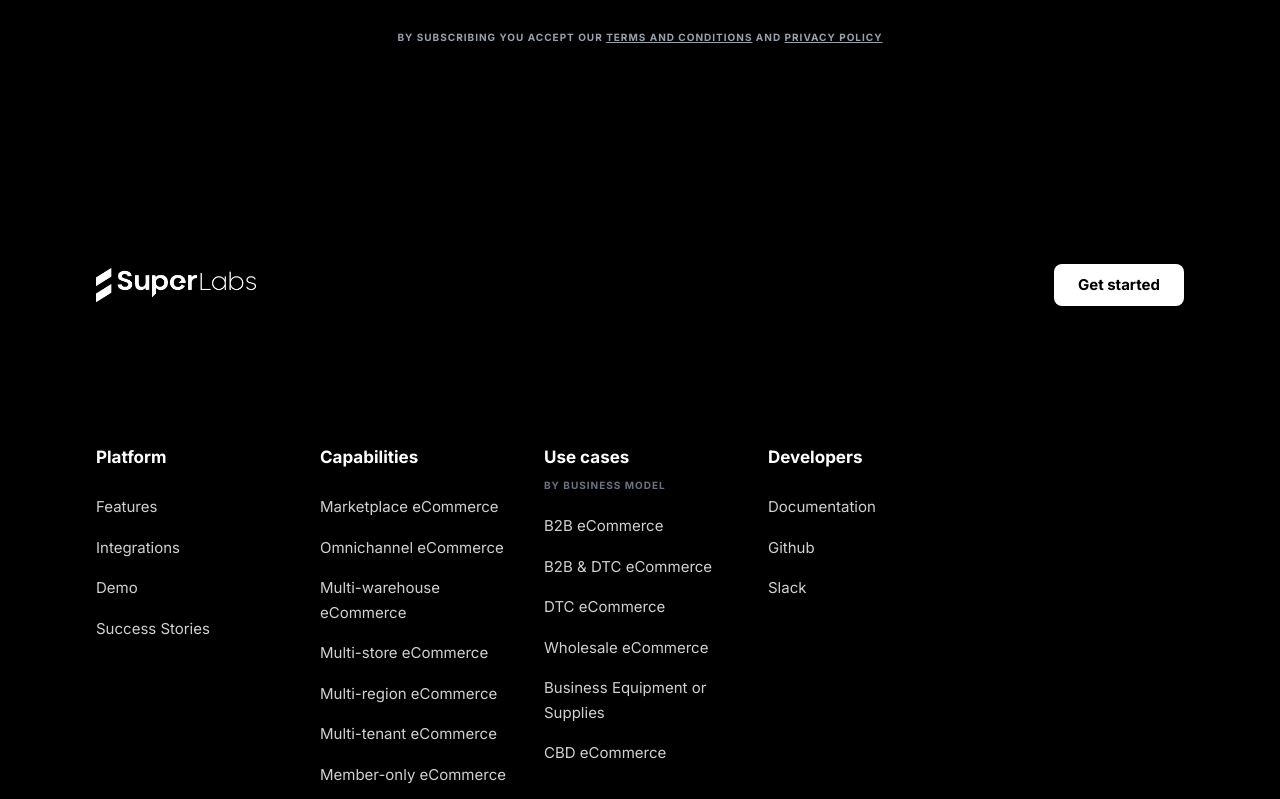
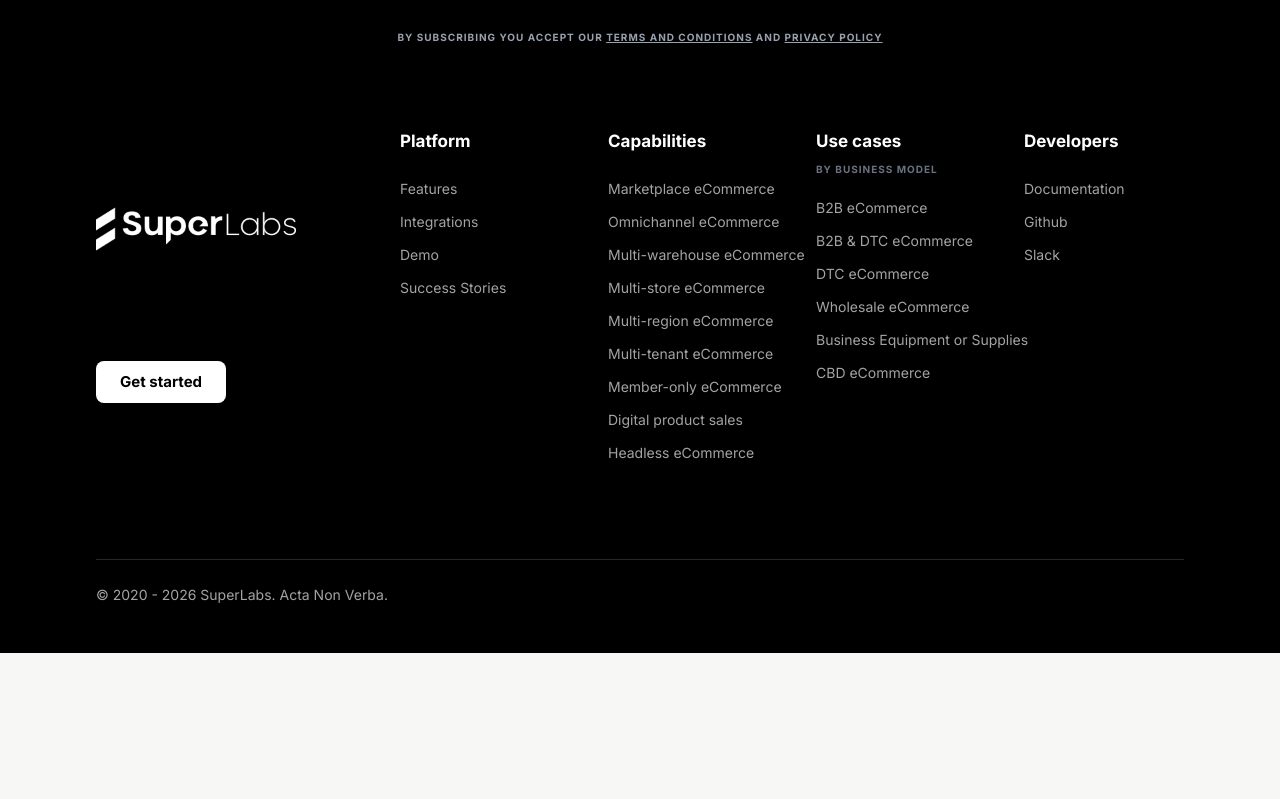
Before and after one commit to chinraj454565/gitnewsupercommerce, a Next.js app: page / in a window 1280 px wide. Shown: the part 10381-11180 px from the top of the page. After the commit the page ends 11034 px from the top, so only its background shows below. Built offline with nearby package versions, Linux system fonts and the light colour scheme.

Commit message:
new footer

```diff
--- a/src/layout/footer.tsx
+++ b/src/layout/footer.tsx
@@ -5,7 +5,7 @@ import Link from "next/link";
 import { useState } from "react";
 
 const Footer = () => {
-  // State to control the Floating Action Button (FAB) menu
+  // State to control the Floating Action Button (FAB) menu for mobile/desktop
   const [isChatOpen, setIsChatOpen] = useState(false);
 
   const data = {
@@ -21,14 +21,11 @@ const Footer = () => {
       {/* --- Top CTA Section --- */}
       <section className="relative w-full pt-24 pb-0 px-6 overflow-hidden bg-[#F3F3F3]">
         <div className="max-w-4xl mx-auto text-center relative z-10">
-          {/* Main Heading */}
           <h2 className="text-4xl md:text-5xl lg:text-6xl font-semibold text-[#111827] leading-tight mb-10">
             {data.heading}
           </h2>
 
-          {/* Button Group */}
           <div className="flex flex-row justify-center gap-4 mb-20 w-full px-4 max-w-md mx-auto">
-            {/* Primary */}
             <Link
               href="#"
               className="flex-1 text-center bg-[#0B192E] text-white text-[16px] font-semibold hover:bg-[#132c4d] hover:rounded-[28px] transition-all duration-300 leading-[24px] px-[24px] py-[14px] rounded-[12px] hover:opacity-90"
@@ -36,7 +33,6 @@ const Footer = () => {
               {data.primaryBtnText}
             </Link>
 
-            {/* Secondary */}
             <Link
               href="#"
               className="flex-1 text-center bg-white text-[#0B192E] text-[16px] font-semibold hover:bg-[#132c4d] hover:text-white hover:rounded-[28px] transition-all duration-300 leading-[24px] px-[24px] py-[14px] rounded-[12px] border border-[#E5E7EB] shadow-sm"
@@ -46,7 +42,6 @@ const Footer = () => {
           </div>
         </div>
 
-        {/* Decorative Bottom Shape */}
         <div className="relative w-full h-[200px] md:h-[350px] mt-12">
           <Image
             src={data.bgImage}
@@ -59,14 +54,12 @@ const Footer = () => {
       </section>
 
       {/* --- Newsletter Section --- */}
-      <section className="bg-black text-white py-24 px-6 text-center">
+      <section className="bg-black text-white pt-24 pb-20 px-6 text-center">
         <div className="max-w-4xl mx-auto">
-          {/* Main Heading */}
           <h2 className="text-4xl md:text-5xl lg:text-6xl font-medium mb-12 tracking-tight">
             Get the latest to your inbox
           </h2>
 
-          {/* Subscription Form */}
           <form className="flex items-center justify-center gap-3 sm:gap-4 mb-8 px-4">
             <input
               type="email"
@@ -82,7 +75,6 @@ const Footer = () => {
             </button>
           </form>
 
-          {/* Legal Disclaimer */}
           <div className="text-[10px] uppercase tracking-widest text-gray-400 font-bold">
             BY SUBSCRIBING YOU ACCEPT OUR <br className="sm:hidden" />
             <a
@@ -103,16 +95,17 @@ const Footer = () => {
       </section>
 
       {/* --- Main Footer Section --- */}
-      <footer className="bg-black text-white pt-16 pb-12 px-6 md:px-12 lg:px-24">
+      <footer className="bg-black text-white pt-1 pb-12 px-6 md:px-12 lg:px-24">
         <div className="max-w-[1400px] mx-auto">
-          {/* Top Bar with Logo and Get Started */}
-          <div className="flex flex-col md:flex-row justify-between items-start md:items-center mb-20 gap-6">
-            <Link href="/" className="flex items-center">
+          <div className="flex flex-col lg:flex-row justify-between items-start gap-16 lg:gap-8 mb-24">
+            {/* Left Side: Logo & Get Started Button */}
+            <div className="w-full lg:w-1/4 flex flex-col items-start gap-8 flex-shrink-0">
+              <Link href="/">
                 <Image
                   src="/white-logo.png"
                   alt="SuperLabs Logo"
-                width={160}
-                height={45}
+                  width={200}
+                  height={50}
                   priority
                   className="object-contain"
                 />
@@ -125,18 +118,19 @@ const Footer = () => {
               </Link>
             </div>
 
-          {/* Navigation Columns Grid */}
-          <div className="grid grid-cols-1 sm:grid-cols-2 lg:grid-cols-5 gap-12 lg:gap-6 xl:gap-8">
+            {/* Right Side: Navigation Columns aligned right - Fixed widths so text doesn't wrap */}
+            <div className="w-full lg:w-3/4 grid grid-cols-2 md:grid-cols-4 gap-8 lg:gap-12">
               {/* Platform */}
               <div>
                 <h4 className="text-white font-bold text-[17px] mb-6">
                   Platform
                 </h4>
-              <ul className="space-y-4">
+                {/* Changed space-y-4 to space-y-3 for a tighter, cleaner list */}
+                <ul className="space-y-3">
                   <li>
                     <Link
                       href="/platform/features"
-                    className="text-[15px] text-[#D1D1D1] hover:text-white transition-colors"
+                      className="text-[14px] text-[#A3A3A3] hover:text-white transition-colors lg:whitespace-nowrap block"
                     >
                       Features
                     </Link>
@@ -144,7 +138,7 @@ const Footer = () => {
                   <li>
                     <Link
                       href="/platform/integrations"
-                    className="text-[15px] text-[#D1D1D1] hover:text-white transition-colors"
+                      className="text-[14px] text-[#A3A3A3] hover:text-white transition-colors lg:whitespace-nowrap block"
                     >
                       Integrations
                     </Link>
@@ -152,7 +146,7 @@ const Footer = () => {
                   <li>
                     <Link
                       href="/platform/demo"
-                    className="text-[15px] text-[#D1D1D1] hover:text-white transition-colors"
+                      className="text-[14px] text-[#A3A3A3] hover:text-white transition-colors lg:whitespace-nowrap block"
                     >
                       Demo
                     </Link>
@@ -160,7 +154,7 @@ const Footer = () => {
                   <li>
                     <Link
                       href="/platform/success-stories"
-                    className="text-[15px] text-[#D1D1D1] hover:text-white transition-colors"
+                      className="text-[14px] text-[#A3A3A3] hover:text-white transition-colors lg:whitespace-nowrap block"
                     >
                       Success Stories
                     </Link>
@@ -173,11 +167,11 @@ const Footer = () => {
                 <h4 className="text-white font-bold text-[17px] mb-6">
                   Capabilities
                 </h4>
-              <ul className="space-y-4">
+                <ul className="space-y-3">
                   <li>
                     <Link
                       href="/capabilities/marketplace-ecommerce"
-                    className="text-[15px] text-[#D1D1D1] hover:text-white transition-colors"
+                      className="text-[14px] text-[#A3A3A3] hover:text-white transition-colors lg:whitespace-nowrap block"
                     >
                       Marketplace eCommerce
                     </Link>
@@ -185,7 +179,7 @@ const Footer = () => {
                   <li>
                     <Link
                       href="/capabilities/omnichannel-ecommerce"
-                    className="text-[15px] text-[#D1D1D1] hover:text-white transition-colors"
+                      className="text-[14px] text-[#A3A3A3] hover:text-white transition-colors lg:whitespace-nowrap block"
                     >
                       Omnichannel eCommerce
                     </Link>
@@ -193,7 +187,7 @@ const Footer = () => {
                   <li>
                     <Link
                       href="/capabilities/multi-warehouse-ecommerce"
-                    className="text-[15px] text-[#D1D1D1] hover:text-white transition-colors"
+                      className="text-[14px] text-[#A3A3A3] hover:text-white transition-colors lg:whitespace-nowrap block"
                     >
                       Multi-warehouse eCommerce
                     </Link>
@@ -201,7 +195,7 @@ const Footer = () => {
                   <li>
                     <Link
                       href="/capabilities/multi-store-ecommerce"
-                    className="text-[15px] text-[#D1D1D1] hover:text-white transition-colors"
+                      className="text-[14px] text-[#A3A3A3] hover:text-white transition-colors lg:whitespace-nowrap block"
                     >
                       Multi-store eCommerce
                     </Link>
@@ -209,7 +203,7 @@ const Footer = () => {
                   <li>
                     <Link
                       href="/capabilities/multi-region-ecommerce"
-                    className="text-[15px] text-[#D1D1D1] hover:text-white transition-colors"
+                      className="text-[14px] text-[#A3A3A3] hover:text-white transition-colors lg:whitespace-nowrap block"
                     >
                       Multi-region eCommerce
                     </Link>
@@ -217,7 +211,7 @@ const Footer = () => {
                   <li>
                     <Link
                       href="/capabilities/multi-tenant-ecommerce"
-                    className="text-[15px] text-[#D1D1D1] hover:text-white transition-colors"
+                      className="text-[14px] text-[#A3A3A3] hover:text-white transition-colors lg:whitespace-nowrap block"
                     >
                       Multi-tenant eCommerce
                     </Link>
@@ -225,7 +219,7 @@ const Footer = () => {
                   <li>
                     <Link
                       href="/capabilities/member-only-ecommerce"
-                    className="text-[15px] text-[#D1D1D1] hover:text-white transition-colors"
+                      className="text-[14px] text-[#A3A3A3] hover:text-white transition-colors lg:whitespace-nowrap block"
                     >
                       Member-only eCommerce
                     </Link>
@@ -233,7 +227,7 @@ const Footer = () => {
                   <li>
                     <Link
                       href="/capabilities/digital-product-sales"
-                    className="text-[15px] text-[#D1D1D1] hover:text-white transition-colors"
+                      className="text-[14px] text-[#A3A3A3] hover:text-white transition-colors lg:whitespace-nowrap block"
                     >
                       Digital product sales
                     </Link>
@@ -241,7 +235,7 @@ const Footer = () => {
                   <li>
                     <Link
                       href="/capabilities/headless-ecommerce"
-                    className="text-[15px] text-[#D1D1D1] hover:text-white transition-colors"
+                      className="text-[14px] text-[#A3A3A3] hover:text-white transition-colors lg:whitespace-nowrap block"
                     >
                       Headless eCommerce
                     </Link>
@@ -257,11 +251,11 @@ const Footer = () => {
                 <span className="text-[10px] text-gray-500 font-bold uppercase tracking-widest block mb-5">
                   By Business Model
                 </span>
-              <ul className="space-y-4">
+                <ul className="space-y-3">
                   <li>
                     <Link
                       href="/useCases/B2B-eCommerce"
-                    className="text-[15px] text-[#D1D1D1] hover:text-white transition-colors"
+                      className="text-[14px] text-[#A3A3A3] hover:text-white transition-colors lg:whitespace-nowrap block"
                     >
                       B2B eCommerce
                     </Link>
@@ -269,7 +263,7 @@ const Footer = () => {
                   <li>
                     <Link
                       href="/useCases/B2B&DTC-eCommerce"
-                    className="text-[15px] text-[#D1D1D1] hover:text-white transition-colors"
+                      className="text-[14px] text-[#A3A3A3] hover:text-white transition-colors lg:whitespace-nowrap block"
                     >
                       B2B & DTC eCommerce
                     </Link>
@@ -277,7 +271,7 @@ const Footer = () => {
                   <li>
                     <Link
                       href="/useCases/DTC-eCommerce"
-                    className="text-[15px] text-[#D1D1D1] hover:text-white transition-colors"
+                      className="text-[14px] text-[#A3A3A3] hover:text-white transition-colors lg:whitespace-nowrap block"
                     >
                       DTC eCommerce
                     </Link>
@@ -285,7 +279,7 @@ const Footer = () => {
                   <li>
                     <Link
                       href="/useCases/Wholesale-eCommerce"
-                    className="text-[15px] text-[#D1D1D1] hover:text-white transition-colors"
+                      className="text-[14px] text-[#A3A3A3] hover:text-white transition-colors lg:whitespace-nowrap block"
                     >
                       Wholesale eCommerce
                     </Link>
@@ -293,7 +287,7 @@ const Footer = () => {
                   <li>
                     <Link
                       href="/useCases/Business-Equipment-or-Supplies"
-                    className="text-[15px] text-[#D1D1D1] hover:text-white transition-colors"
+                      className="text-[14px] text-[#A3A3A3] hover:text-white transition-colors lg:whitespace-nowrap block"
                     >
                       Business Equipment or Supplies
                     </Link>
@@ -301,7 +295,7 @@ const Footer = () => {
                   <li>
                     <Link
                       href="/useCases/CBD-eCommerce"
-                    className="text-[15px] text-[#D1D1D1] hover:text-white transition-colors"
+                      className="text-[14px] text-[#A3A3A3] hover:text-white transition-colors lg:whitespace-nowrap block"
                     >
                       CBD eCommerce
                     </Link>
@@ -314,11 +308,11 @@ const Footer = () => {
                 <h4 className="text-white font-bold text-[17px] mb-6">
                   Developers
                 </h4>
-              <ul className="space-y-4">
+                <ul className="space-y-3">
                   <li>
                     <Link
                       href="/platform/integrations"
-                    className="text-[15px] text-[#D1D1D1] hover:text-white transition-colors"
+                      className="text-[14px] text-[#A3A3A3] hover:text-white transition-colors lg:whitespace-nowrap block"
                     >
                       Documentation
                     </Link>
@@ -326,7 +320,7 @@ const Footer = () => {
                   <li>
                     <Link
                       href="https://github.com/spree"
-                    className="text-[15px] text-[#D1D1D1] hover:text-white transition-colors"
+                      className="text-[14px] text-[#A3A3A3] hover:text-white transition-colors lg:whitespace-nowrap block"
                     >
                       Github
                     </Link>
@@ -334,7 +328,7 @@ const Footer = () => {
                   <li>
                     <Link
                       href="#"
-                    className="text-[15px] text-[#D1D1D1] hover:text-white transition-colors"
+                      className="text-[14px] text-[#A3A3A3] hover:text-white transition-colors lg:whitespace-nowrap block"
                     >
                       Slack
                     </Link>
@@ -342,9 +336,10 @@ const Footer = () => {
                 </ul>
               </div>
             </div>
+          </div>
 
           {/* Legal Bottom Bar */}
-          <div className="pt-6 border-t border-[#333333] mt-16">
+          <div className="pt-6 border-t border-[#262626]">
             <p className="text-[14px] text-[#A3A3A3]">
               © 2020 - 2026 SuperLabs. Acta Non Verba.
             </p>
@@ -352,9 +347,9 @@ const Footer = () => {
         </div>
       </footer>
 
-      {/* --- State-Driven Floating Action Button (FAB) --- */}
+      {/* --- Floating Action Button (FAB) --- */}
       <div
-        className="fixed bottom-8 right-6 md:right-8 z-50 flex flex-col items-end"
+        className="fixed bottom-8 right-6 md:right-8 z-50 flex flex-col items-end group"
         onMouseEnter={() => setIsChatOpen(true)}
         onMouseLeave={() => setIsChatOpen(false)}
       >
@@ -366,9 +361,9 @@ const Footer = () => {
               : "opacity-0 translate-y-8 pointer-events-none"
           }`}
         >
-          {/* WhatsApp Icon (using <a> tag for external routing) */}
+          {/* WhatsApp Icon */}
           <a
-            href="https://wa.me/1234567890" // Add your real WhatsApp number here
+            href="https://wa.me/1234567890" // <-- Replace with your WhatsApp number
             target="_blank"
             rel="noopener noreferrer"
             className="w-[52px] h-[52px] rounded-[18px] bg-[#25D366] flex items-center justify-center hover:scale-105 transition-transform shadow-lg"
@@ -379,7 +374,7 @@ const Footer = () => {
             </svg>
           </a>
 
-          {/* Email Icon (using <a> tag for mailto) */}
+          {/* Email Icon */}
           <a
             href="mailto:hello@superecommerce.org"
             className="w-[52px] h-[52px] rounded-[18px] bg-gradient-to-b from-[#5DC4B8] to-[#425972] flex items-center justify-center hover:scale-105 transition-transform shadow-lg"
@@ -402,7 +397,7 @@ const Footer = () => {
             Lets Talk
           </div>
 
-          {/* Main Red Chat Icon - Toggles menu on mobile tap */}
+          {/* Main Red Chat Icon */}
           <button
             onClick={() => setIsChatOpen(!isChatOpen)}
             className="w-[56px] h-[56px] bg-black rounded-[20px] border border-red-600 shadow-[0_0_15px_rgba(220,38,38,0.4)] flex items-center justify-center transition-transform hover:scale-105"
```
Lines whose indentation alone changed are shown as unchanged.
